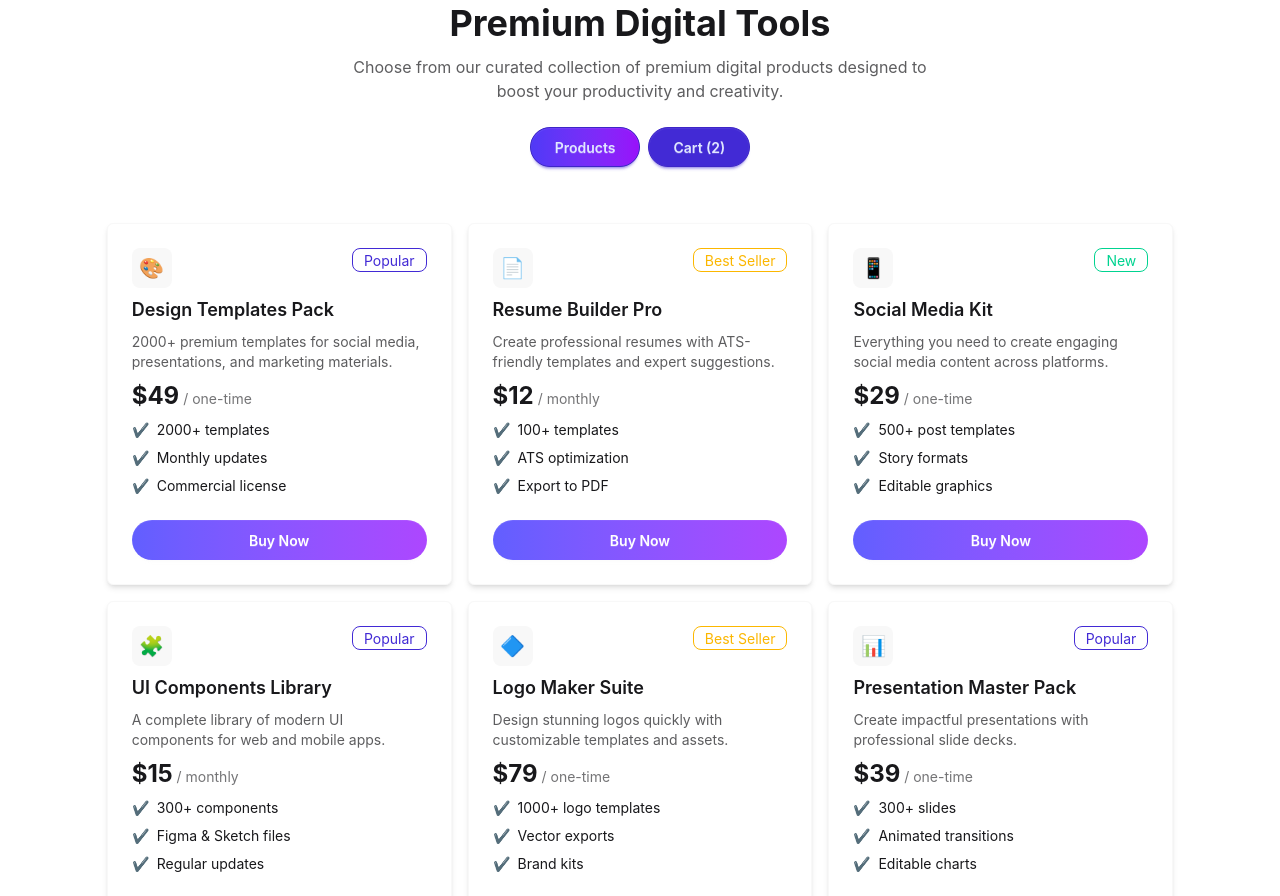
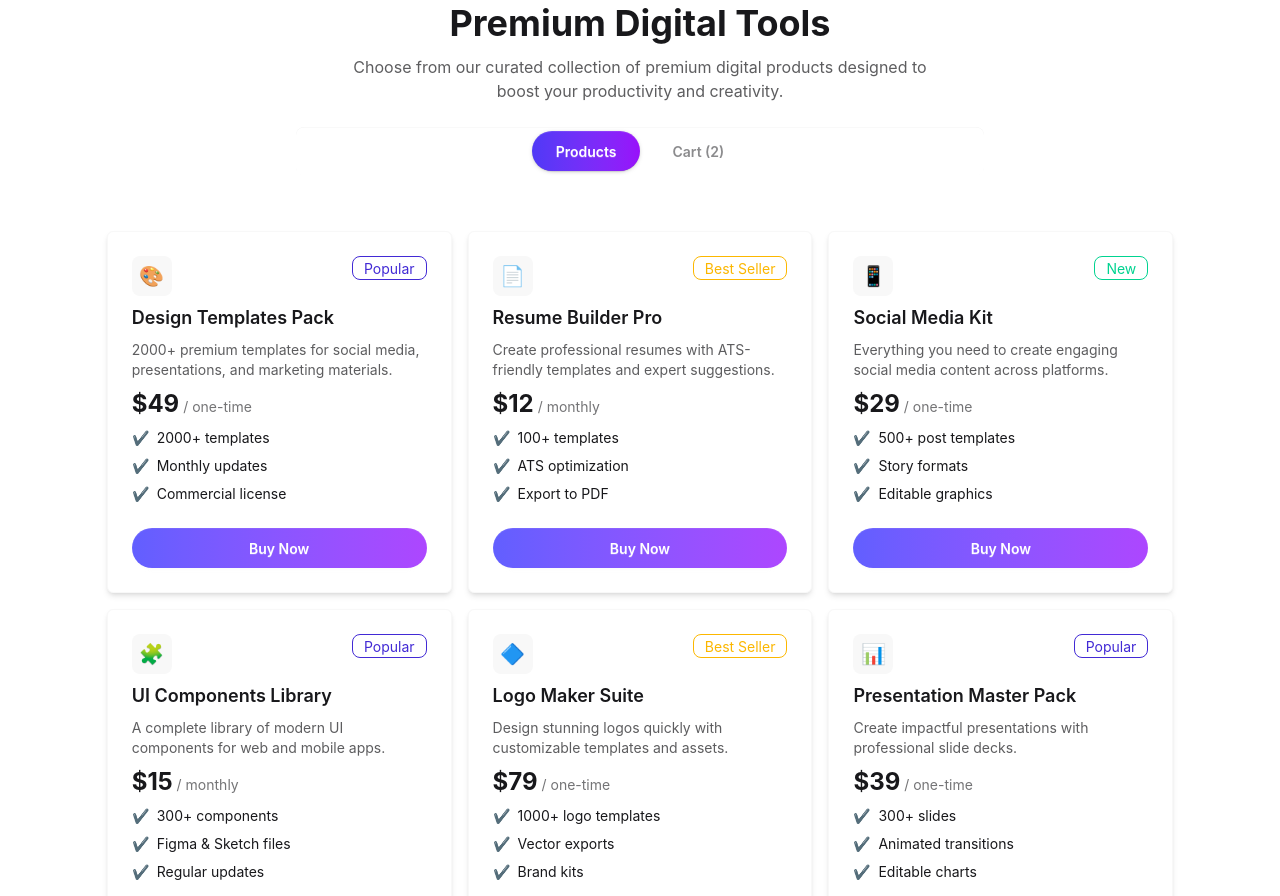
Before and after one commit to Sanyul-islam/Digi-Tools-Platform, a React (Vite) app: page / in a window 1280 px wide. Shown: the part 1120-2016 px from the top of the page. Built offline with nearby package versions, Linux system fonts and the light colour scheme.

Commit message:
add to cart funtionality added

```diff
--- a/src/App.jsx
+++ b/src/App.jsx
@@ -6,25 +6,34 @@ import Navbar from './components/Navbar/Navbar'
 import RatingSection from './components/Rating/RatingSection'
 import DigitalTools from "./components/DigitalTools/DigitalTools";
 import Card from './components/Card/Card'
+import { useState } from 'react'
+import ShowCart from './components/ShowCart/ShowCart'
 
 
 const getApi = async()=>{
- const res = await fetch("/public/DigitoolsApi.json")
+ const res = await fetch("/DigitoolsApi.json")
  return res.json()
 }
 const Apipromise = getApi()
 function App() {
+const [activeTab,setactiveTab] = useState("Products")
+const [carts,setcarts] = useState([])
+console.log(carts)
+const Showcart = ()=>{
 
+}
   return (
     <>
       <Navbar></Navbar>
       <Herosection></Herosection>
       <RatingSection></RatingSection>
-      <DigitalTools></DigitalTools>
-      <Card Apipromise = {Apipromise}></Card>
+      <DigitalTools setactiveTab={setactiveTab}></DigitalTools>
+      {activeTab == "Products" && <Card Apipromise={Apipromise} carts={carts} setcarts={setcarts}></Card>}
+      {activeTab == "Cart" && <ShowCart carts={carts}></ShowCart>}
+
       <Footer></Footer>
     </>
-  )
+  );
 }
 
 export default App
--- a/src/components/Card/Card.jsx
+++ b/src/components/Card/Card.jsx
@@ -1,15 +1,18 @@
 import React, { use } from 'react';
 import CardBtn from './CardBtn';
 
-const Card = ({ Apipromise }) => {
+const Card = ({ Apipromise, carts, setcarts }) => {
+  const cardApi = use(Apipromise);
 
-  const cardApi = use(Apipromise);
-  console.log(cardApi)
   return (
     <div className="w-10/12 grid grid-cols-1 md:grid-cols-3 mx-auto my-4 gap-4">
       {cardApi.map((card) => (
-
-            <CardBtn key={card.id} card={card}></CardBtn>
+        <CardBtn
+          key={card.id}
+          card={card}
+          carts={carts}
+          setcarts={setcarts}
+        ></CardBtn>
       ))}
     </div>
   );
--- a/src/components/Card/CardBtn.jsx
+++ b/src/components/Card/CardBtn.jsx
@@ -1,10 +1,11 @@
 import React, { useState } from 'react';
 
-const CardBtn = ({card}) => {
-    const [isbuy,setisbuy] = useState(false)
-    const Handleisbuy = ()=>{
-        setisbuy(true)
-    }
+const CardBtn = ({ card, carts, setcarts }) => {
+  const [isbuy, setisbuy] = useState(false);
+  const Handleisbuy = () => {
+    setisbuy(true);
+    setcarts([...carts,card])
+  };
 
   return (
     <div
@@ -17,21 +18,15 @@ const CardBtn = ({card}) => {
         </div>
 
         {card.tag === "Popular" && (
-            <span className="badge badge-primary badge-outline">
-              {card.tag}
-            </span>
+          <span className="badge badge-primary badge-outline">{card.tag}</span>
         )}
 
         {card.tag === "Best Seller" && (
-            <span className="badge badge-warning badge-outline">
-              {card.tag}
-            </span>
+          <span className="badge badge-warning badge-outline">{card.tag}</span>
         )}
 
         {card.tag === "New" && (
-            <span className="badge badge-success badge-outline">
-              {card.tag}
-            </span>
+          <span className="badge badge-success badge-outline">{card.tag}</span>
         )}
       </div>
 
@@ -64,7 +59,7 @@ const CardBtn = ({card}) => {
           onClick={Handleisbuy}
           className="btn w-full rounded-full text-white border-0 bg-linear-to-r from-indigo-500 to-purple-500 hover:from-purple-600 hover:to-indigo-600"
         >
-            {isbuy? "Purchased" : "Buy Now"}
+          {isbuy ? "Purchased" : "Buy Now"}
         </button>
       </div>
     </div>
--- a/src/components/DigitalTools/DigitalTools.jsx
+++ b/src/components/DigitalTools/DigitalTools.jsx
@@ -1,6 +1,6 @@
 import React from 'react';
 
-const DigitalTools = () => {
+const DigitalTools = ({setactiveTab }) => {
   return (
     <div className="bg-base-100 flex items-start justify-center pt-16">
       <div className="rounded-xl p-10 text-center max-w-3xl w-full">
@@ -13,13 +13,23 @@ const DigitalTools = () => {
           designed to boost your productivity and creativity.
         </p>
 
-        <div className="flex items-center justify-center gap-2 mt-6">
-          <button className="btn btn-primary rounded-full px-6 bg-linear-to-r from-indigo-600 to-purple-600">
-            Products
-          </button>
-          <button className="btn btn-primary rounded-full px-6">
-            Cart (2)
-          </button>
+        {/* name of each tab group should be unique */}
+        <div className="tabs tabs-box flex items-center justify-center gap-2 mt-6 bg-base-100">
+          <input
+            type="radio"
+            name="my_tabs_1"
+            className="tab btn btn-ghost rounded-full px-6 checked:bg-linear-to-r checked:from-indigo-600 checked:to-purple-600 checked:text-white"
+            aria-label="Products"
+            onClick={() => setactiveTab("Products")}
+            defaultChecked
+          />
+          <input
+            type="radio"
+            name="my_tabs_1"
+            className="tab btn btn-ghost rounded-full px-6 checked:bg-linear-to-r checked:from-indigo-600 checked:to-purple-600 checked:text-white"
+            aria-label="Cart (2)"
+            onClick={() => setactiveTab("Cart")}
+          />
         </div>
       </div>
     </div>
--- /dev/null
+++ b/src/components/ShowCart/ShowCart.jsx
@@ -0,0 +1,58 @@
+import React from 'react';
+import Card from '../Card/Card'
+
+const ShowCart = ({ carts }) => {
+    console.log(carts)
+    const totalPrice = carts.reduce((sum,item) => sum+item.price,0)
+  return (
+    <div className="bg-base-200 min-h-screen flex items-start justify-center pt-16">
+      <div className="bg-base-100 w-full max-w-2xl rounded-xl p-6 border border-base-300">
+        {/* Title */}
+        <h2 className="text-lg font-semibold text-base-content mb-4">
+          Your Cart
+        </h2>
+
+        {/* Items */}
+        <div className="space-y-3">
+          {carts.map((item) => (
+            <div
+              key={item.id}
+              className="flex items-center justify-between bg-base-200 rounded-lg p-4"
+            >
+              <div className="flex items-center gap-3">
+                {/* Icon */}
+                <div className="w-10 h-10 rounded-full bg-base-100 flex items-center justify-center text-lg">
+                  {item.icon}
+                </div>
+
+                {/* Info */}
+                <div>
+                  <p className="font-medium text-base-content">{item.name}</p>
+                  <p className="text-sm text-base-content/60">${item.price}</p>
+                </div>
+              </div>
+
+              {/* Remove */}
+              <button className="text-pink-500 text-sm hover:underline">
+                Remove
+              </button>
+            </div>
+          ))}
+        </div>
+
+        {/* Total */}
+        <div className="flex items-center justify-between mt-6">
+          <span className="text-sm text-base-content/60">Total:</span>
+          <span className="font-semibold text-base-content">${totalPrice}</span>
+        </div>
+
+        {/* Checkout Button */}
+        <button className="btn w-full mt-4 text-white border-0 bg-linear-to-r from-indigo-600 to-purple-600 hover:from-indigo-700 hover:to-purple-700 rounded-full">
+          Proceed To Checkout
+        </button>
+      </div>
+    </div>
+  );
+};
+
+export default ShowCart;
```
Lines whose indentation alone changed are shown as unchanged.
